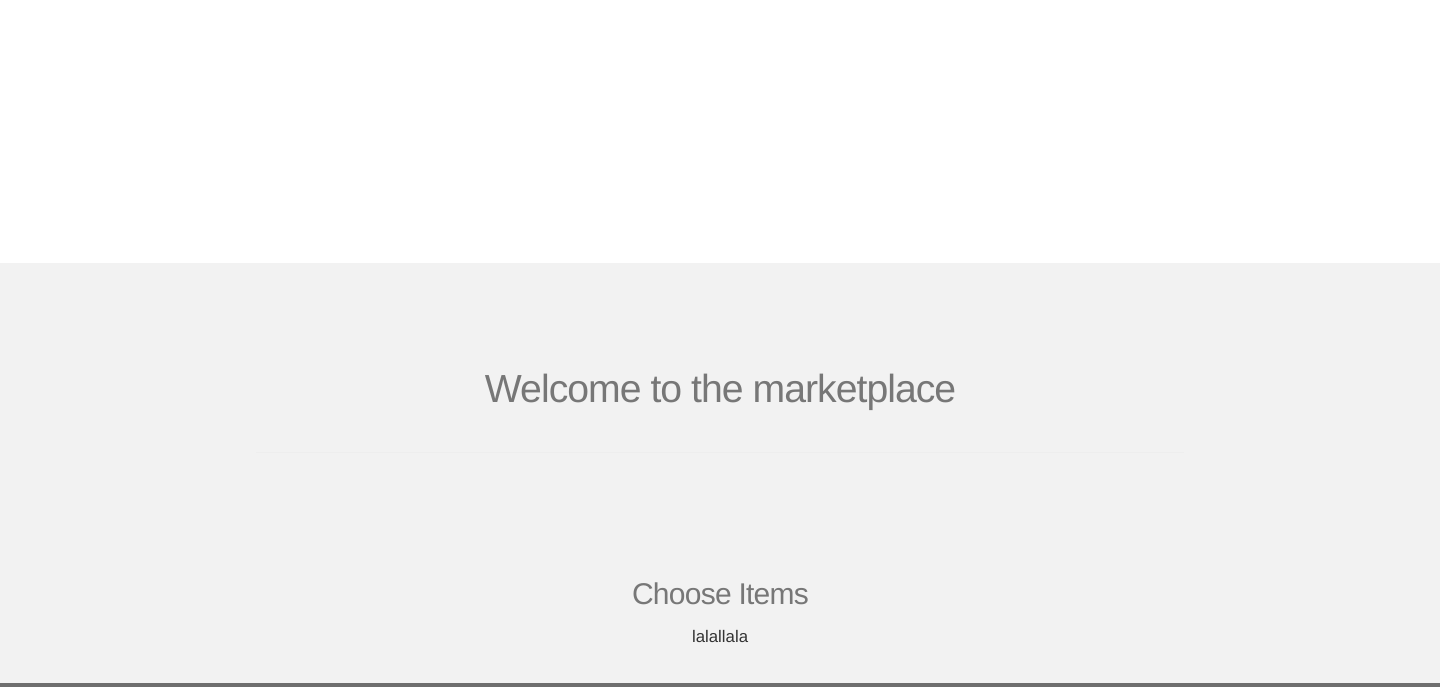
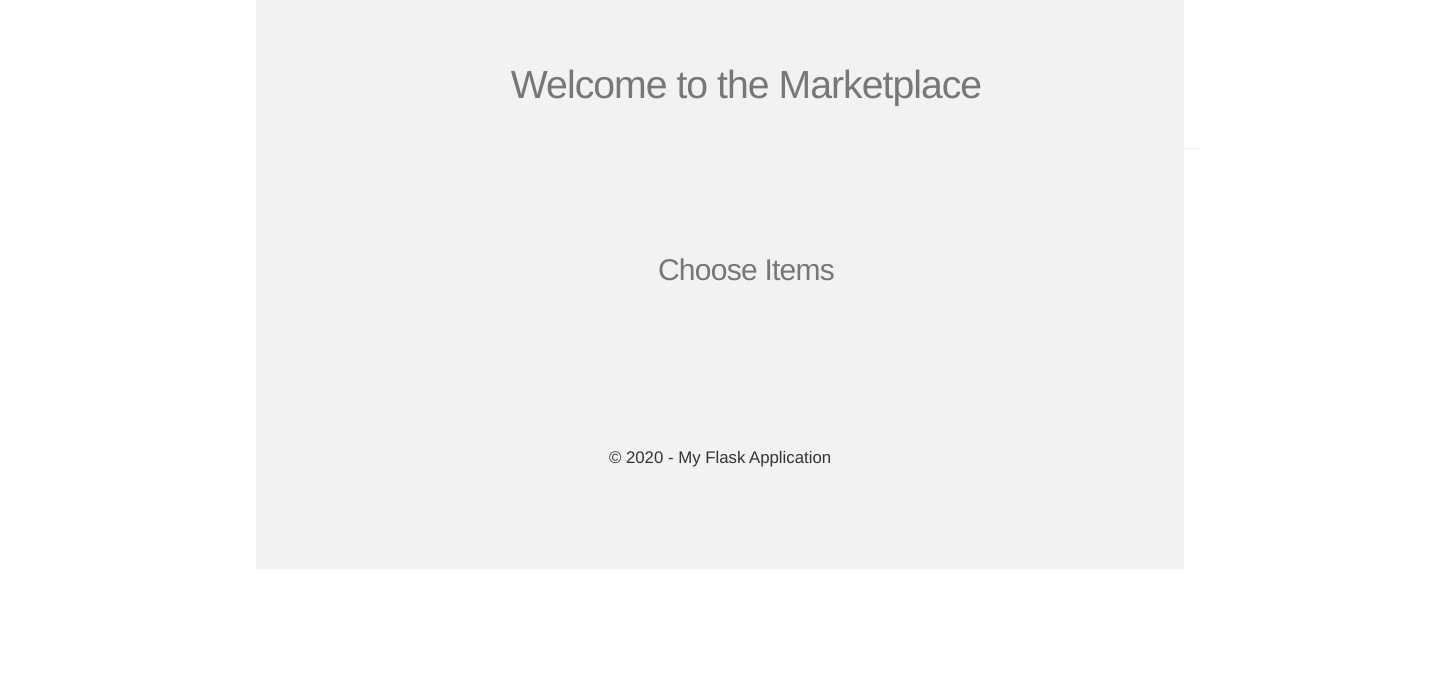
Before and after one commit to Colby-Snow/deVOTEd, a Flask app: page /marketplace in a window 1440 px wide; the page is wider, and only the part inside the window is pictured. Shown: the part 61-748 px from the top of that part. After the commit the page ends 630 px from the top of that part, so only its background shows below. Run offline with Flask 2, Linux system fonts and the light colour scheme; data that the repository does not hold is empty; parts of the project's set-up code (start-up, migrations or seed data) failed here and were passed over; some libraries are stand-ins or nearby versions; grey boxes are pictures that could not be loaded.

Commit message:
Removed unnecesary text from marketplace page

```diff
--- a/deVOTEd/deVOTEd/templates/marketplace.html
+++ b/deVOTEd/deVOTEd/templates/marketplace.html
@@ -123,28 +123,22 @@
             background-color: #008CBA;
             color: white;
         }
+    h2 {
+        padding-left: 20px;
+    }
 </style>
 <body class="homepage">
-        <div class="container">
-
-            <!-- Logo -->
-            <div id="logo">
-                <h1><a href="#">Marketplace</a></h1>
-                <!--<span class="tag">By TEMPLATED</span>-->
-            </div>
-        </div>
-    </div>
     <!-- Featured -->
         <div id="featured">
             <div class="container">
                 <header>
-                    <h2>Welcome to the marketplace</h2>
+                    <h2>Welcome to the Marketplace</h2>
                 </header>
                 <hr />
+                <h2>Choose Items</h2>
+                <br />
             </div>
-            <h2>Choose Items</h2>
-            <p>lalallala</p>
-            <br />
+
             <div class="row">
                 {%for row in items%}
 
@@ -164,31 +158,7 @@
             {%endif%}
             {%endfor%}
         </div>
-            <!-- Tweet -->
-            <div id="tweet">
-                <div class="container">
-                    <section>
-                        <blockquote>&ldquo;In posuere eleifend odio. Quisque semper augue mattis wisi. Maecenas ligula. Pellentesque viverra vulputate enim. Aliquam erat volutpat.&rdquo;</blockquote>
-                    </section>
-                </div>
-            </div>
-            <!-- Footer -->
-            <div id="footer">
-                <div class="container">
-                    <section>
-                        <header>
-                            <h2>Get in touch</h2>
-                            <span class="byline">Integer sit amet pede vel arcu aliquet pretium</span>
-                        </header>
-                        <ul class="contact">
-                            <li><a href="#" class="fa fa-twitter"><span>Twitter</span></a></li>
-                            <li class="active"><a href="#" class="fa fa-facebook"><span>Facebook</span></a></li>
-                            <li><a href="#" class="fa fa-dribbble"><span>Pinterest</span></a></li>
-                            <li><a href="#" class="fa fa-tumblr"><span>Google+</span></a></li>
-                        </ul>
-                    </section>
-                </div>
-            </div>
+
             <!-- Copyright -->
             <!--<div id="copyright">
         <div class="container">
```
